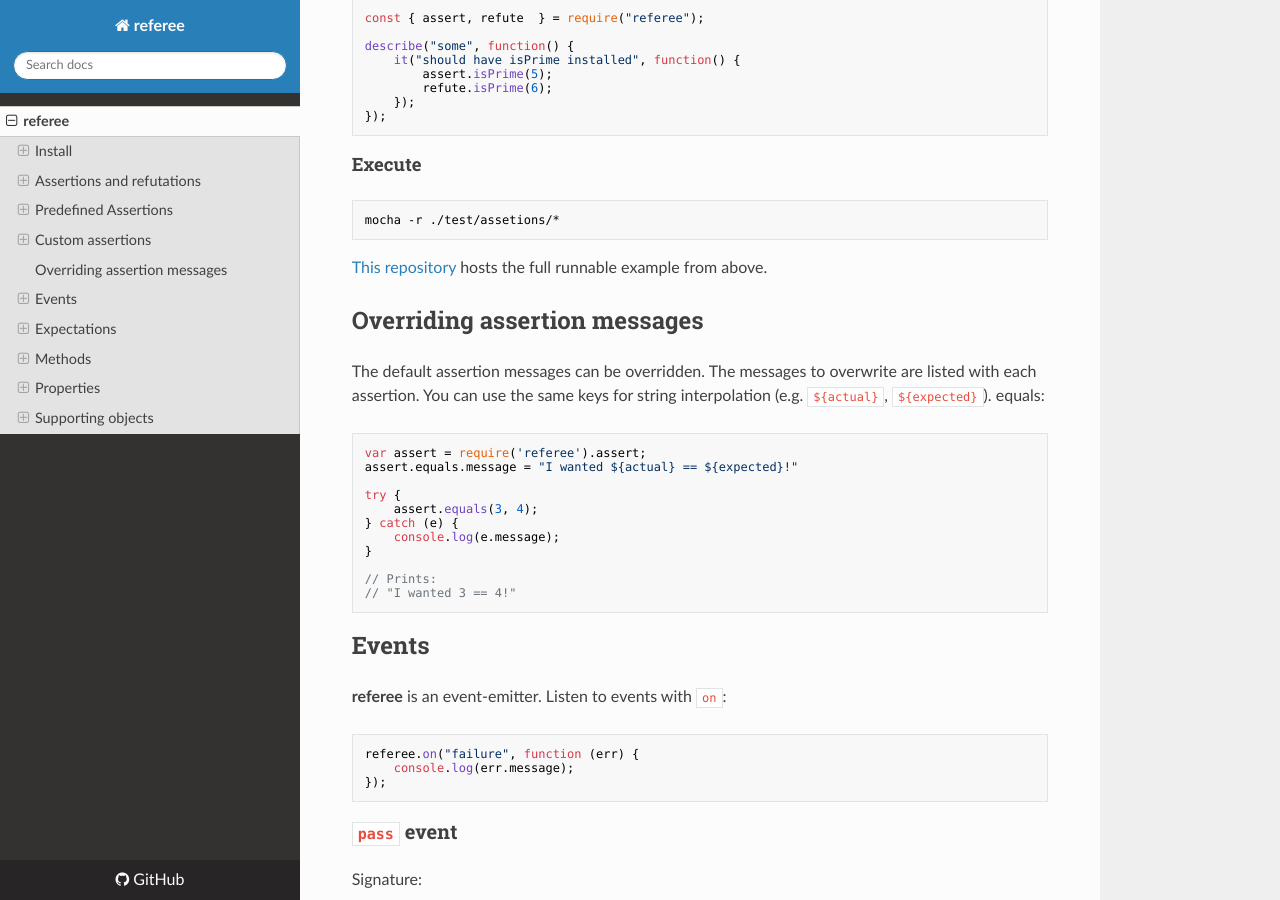
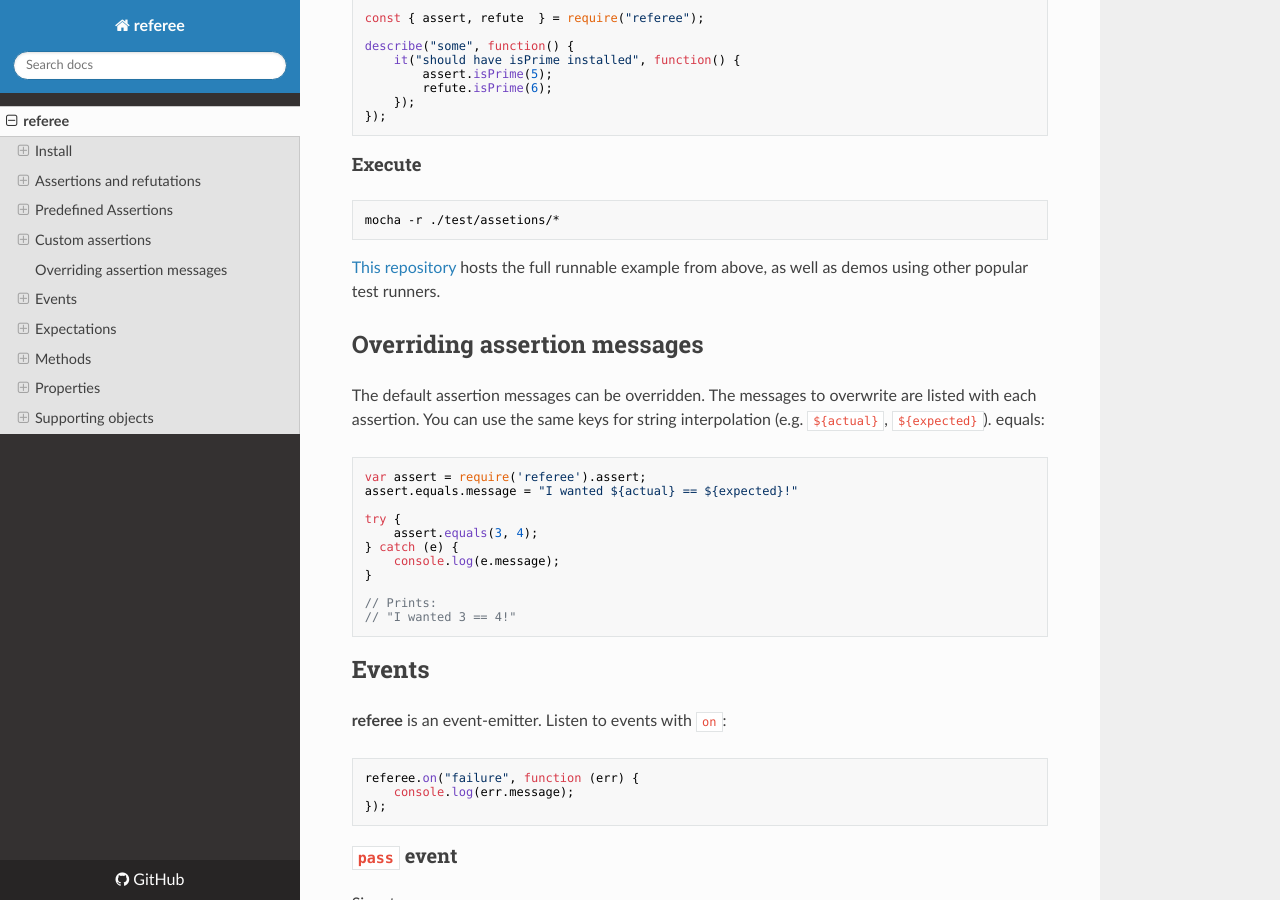
Before and after one commit to sinonjs/referee, an MkDocs documentation site: the page built from docs/index.md, in a window 1280 px wide and 900 px high, scrolled down 29193 px. Built offline with MkDocs 1.6.1, drawn with Linux system fonts in a browser that asks for light colours; nearby versions of some CDN libraries.

Commit message:
Fix invalid url for examples repository

````diff
--- a/docs/index.md
+++ b/docs/index.md
@@ -1647,7 +1647,7 @@
 mocha -r ./test/assetions/*
 ```
 
-[This repository](https://github.com/sinonjs/referee-custom-assert-with-mocha) hosts the full runnable example from above.
+[This repository](https://github.com/sinonjs/referee-custom-assertions) hosts the full runnable example from above, as well as demos using other popular test runners.
 
 ## Overriding assertion messages
 
````
